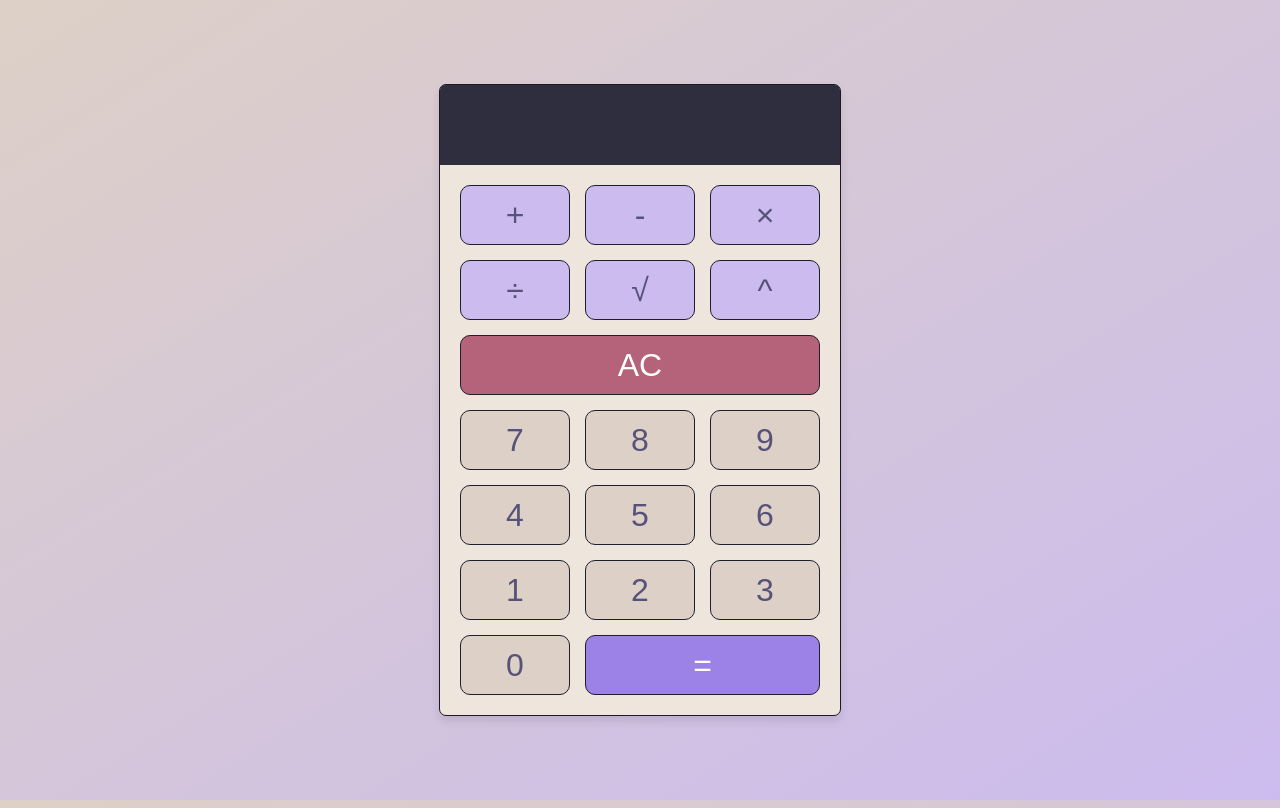
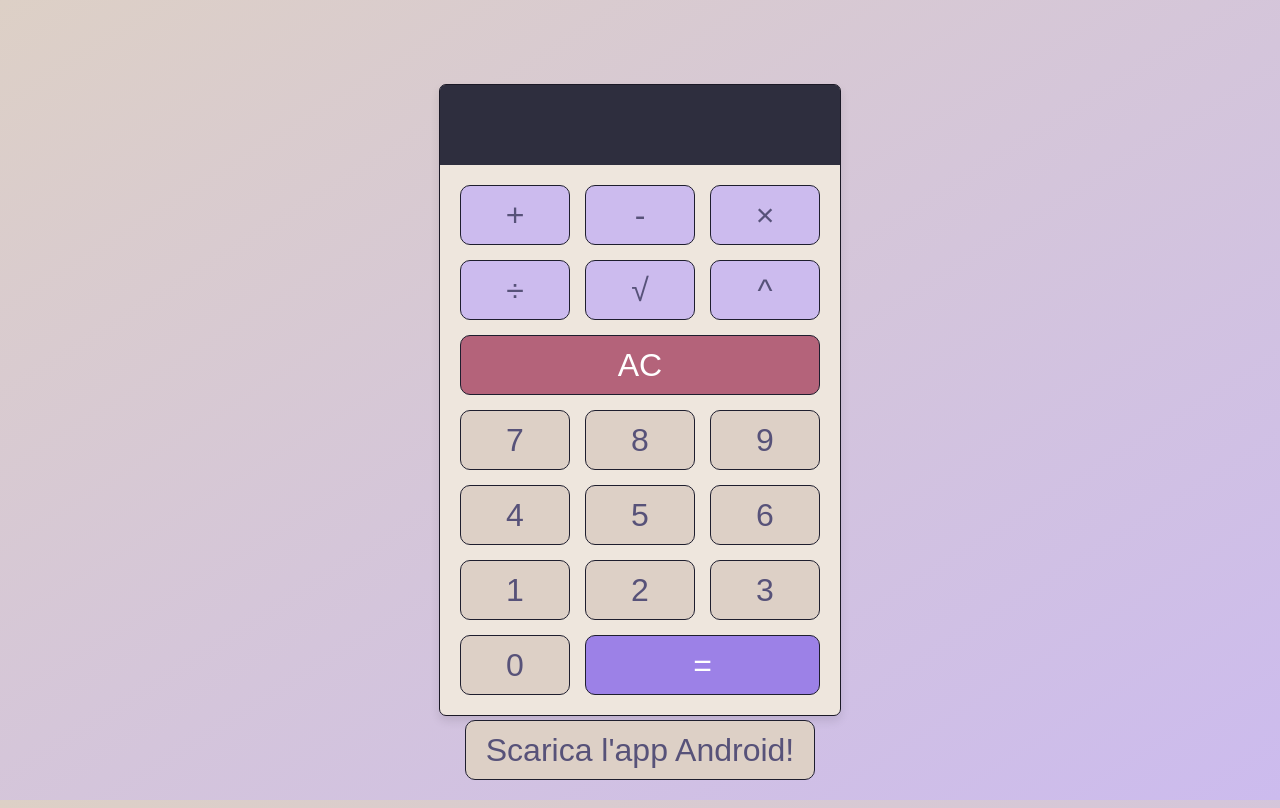
Before and after one commit to Ezekiel0108/ezekalc.github.io, a browser extension: page index.html in a window 1280 px wide. Drawn offline with Linux system fonts and the light colour scheme.

Commit message:
added download for the android app

```diff
--- a/index.html
+++ b/index.html
@@ -38,6 +38,11 @@
 
         </div>
     </div>
+    <div class="download-container">
+      <a href="app-debug.apk" download="Ezekalc">
+        <button type="button" class="download">Scarica l'app Android!</button>
+      </a>
+    </div>
     <script src="script.js"></script>
 </body>
 </html>
--- a/style.css
+++ b/style.css
@@ -90,3 +90,12 @@ button:hover {
 .clear:hover {
   background-color: #874a5b;
 }
+
+.download-container {
+  position: absolute;
+  bottom: 20px;
+}
+
+.download {
+  padding: 0 20px;
+}
```
Also changed, not shown: 1 other file.
